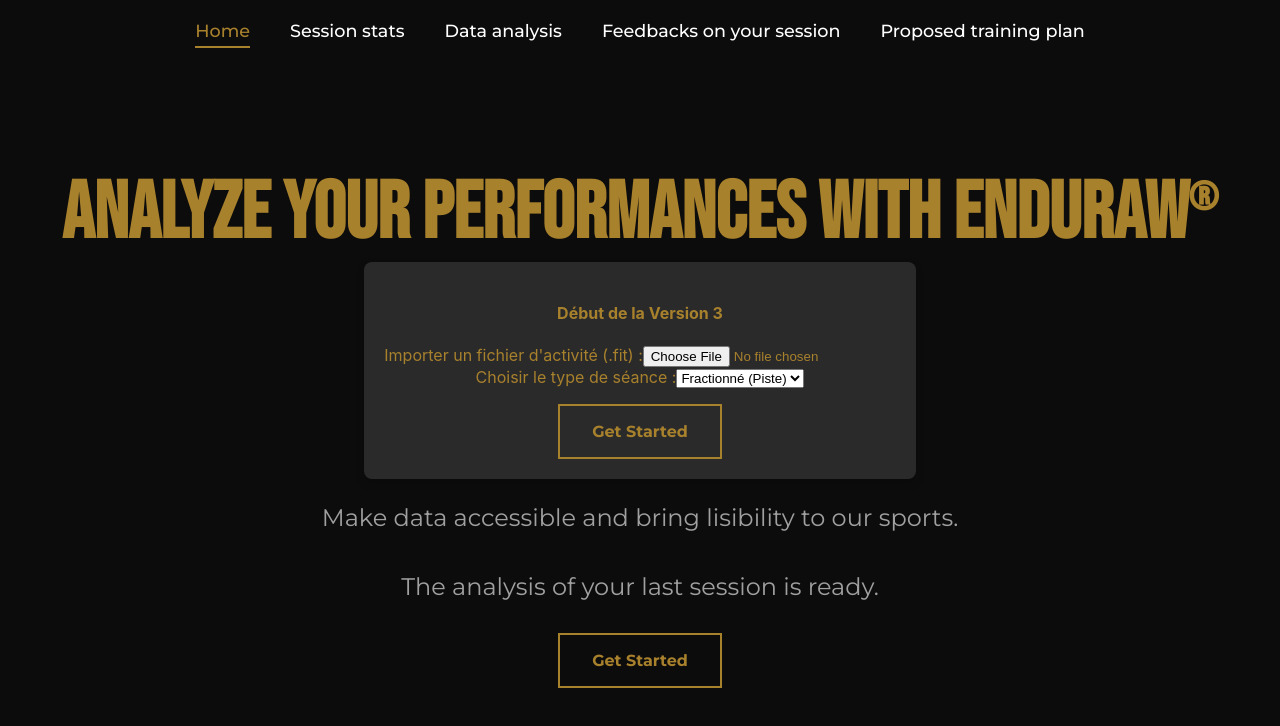
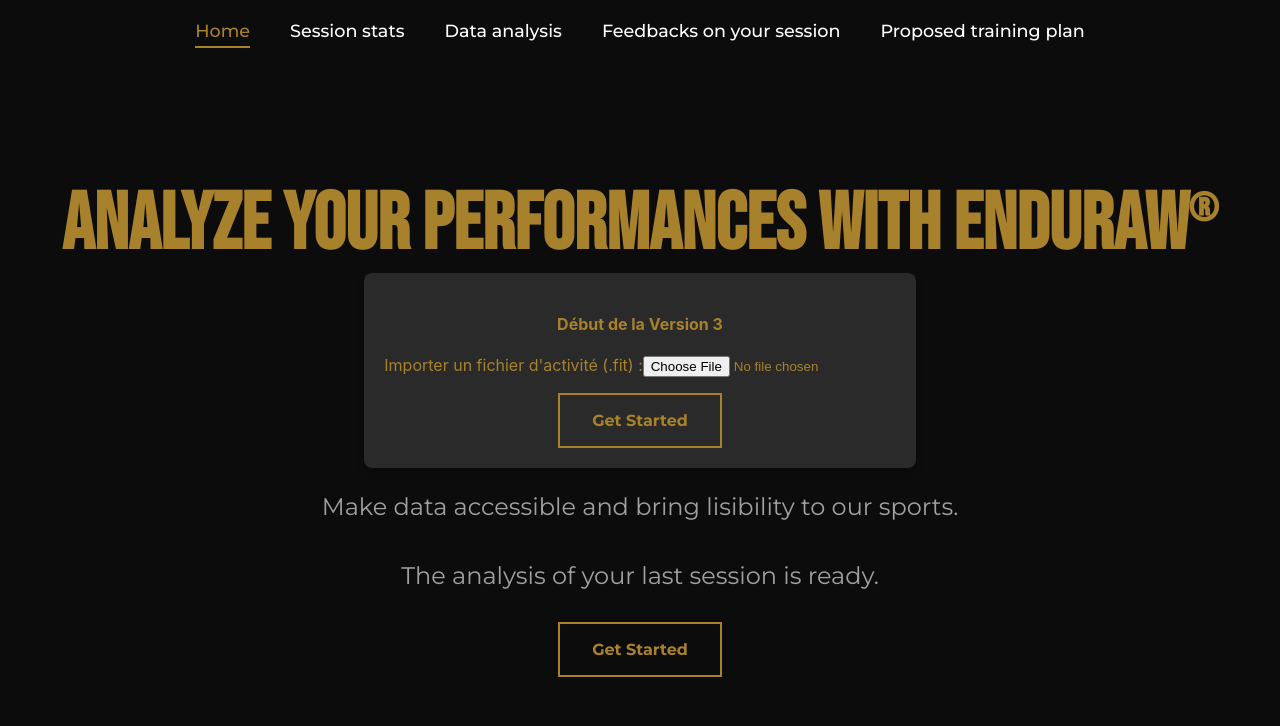
Before and after one commit to Nidaav/Enduraw_dashboard, a React (Create React App) app: page / in a window 1280 px wide. Shown: the top 726 px of the page. Built offline with nearby package versions, Linux system fonts and the light colour scheme.

Commit message:
LT/V3/8 - Poursuite de la rédaction du script d'extract pour le trail

```diff
--- a/src/components/Pages/Home.jsx
+++ b/src/components/Pages/Home.jsx
@@ -95,7 +95,7 @@
         </div>
 
         {/* --- Sélecteur de Type de Séance --- */}
-        <div className="session-type-selector">
+        {/* <div className="session-type-selector">
           <label htmlFor="session-type">Choisir le type de séance :</label>
           <select
             id="session-type"
@@ -107,7 +107,7 @@
             <option value="Road">Course sur Route</option>
             <option value="Trail">Course de Trail</option>
           </select>
-        </div>
+        </div> */}
         <button
           className={`start-button ${(!selectedFile || isLoading) ? 'disabled' : ''}`}
           disabled={!selectedFile || isLoading}
```
